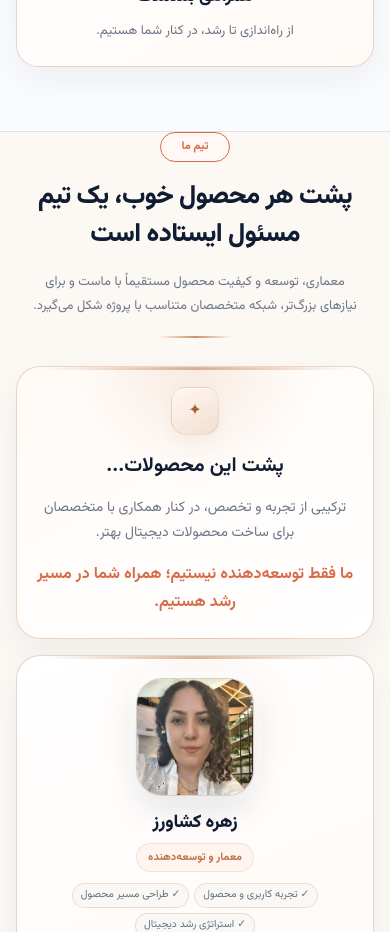
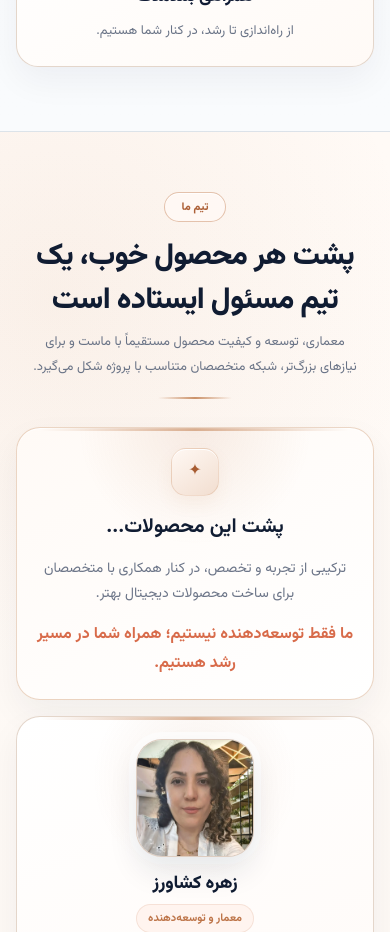
Before and after one commit to zohreksh/smartpilot, a Nuxt app: page / in a window 390 px wide. Shown: the part 3000-3932 px from the top of the page. Built offline with nearby package versions, Linux system fonts and the light colour scheme.

Commit message:
Separate homepage team section visually

```diff
--- a/components/sections/TeamSection.vue
+++ b/components/sections/TeamSection.vue
@@ -71,26 +71,24 @@
   </section>
 </template>
 <style scoped>
+.team-section {
+  position: relative;
+  padding: 78px 0 84px;
+  background:
+    radial-gradient(circle at 14% 10%, rgba(184, 107, 53, 0.07), transparent 24%),
+    linear-gradient(180deg, #fffaf6 0%, #fcf8f4 100%);
+}
+
 .seciton-padding {
-  padding-bottom: 20px;
+  padding-bottom: 84px;
 }
+
 .section-header {
-  text-align: center;
-  margin-bottom: 28px;
+  margin-bottom: 34px;
 }
+
 .section-badge {
-  display: inline-block;
-  border: 1px solid #d86b4a;
-  color: #d86b4a;
-  border-radius: 999px;
-  padding: 5px 20px;
-}
-.section-header h2 {
-  font-size: 32px;
-  margin: 16px 0;
-}
-.section-header p {
-  color: #6c7588;
+  box-shadow: inset 0 1px 0 rgba(255, 255, 255, 0.9);
 }
 .team-grid {
   display: grid;
@@ -353,8 +351,16 @@
     font-size: 10.5px;
     padding: 4px 8px;
   }
-  .section-header h2 {
-    font-size: 26px;
+  .team-section {
+    padding: 60px 0 64px;
+  }
+
+  .seciton-padding {
+    padding-bottom: 64px;
+  }
+
+  .section-header {
+    margin-bottom: 28px;
   }
 }
 </style>
```
